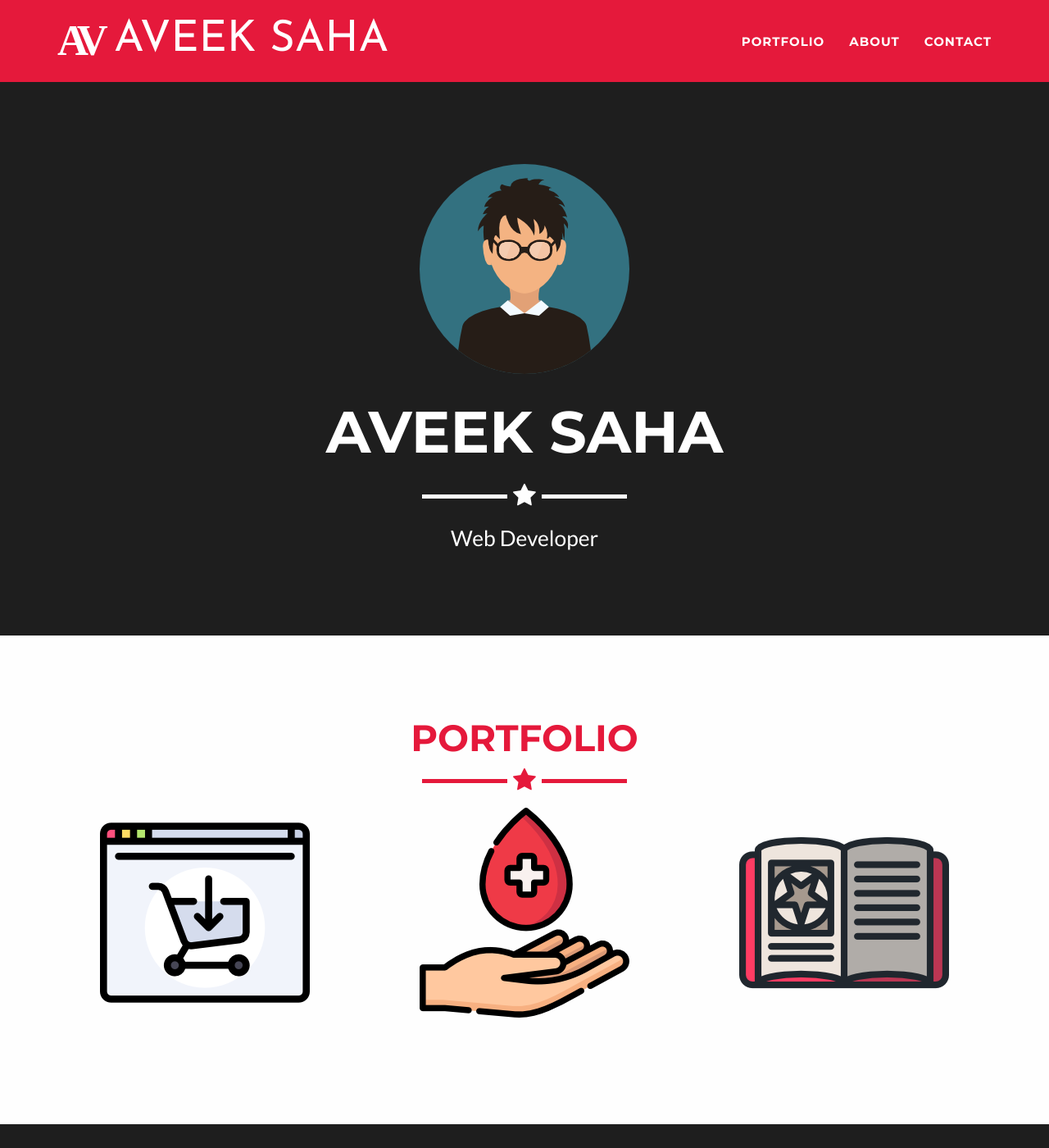
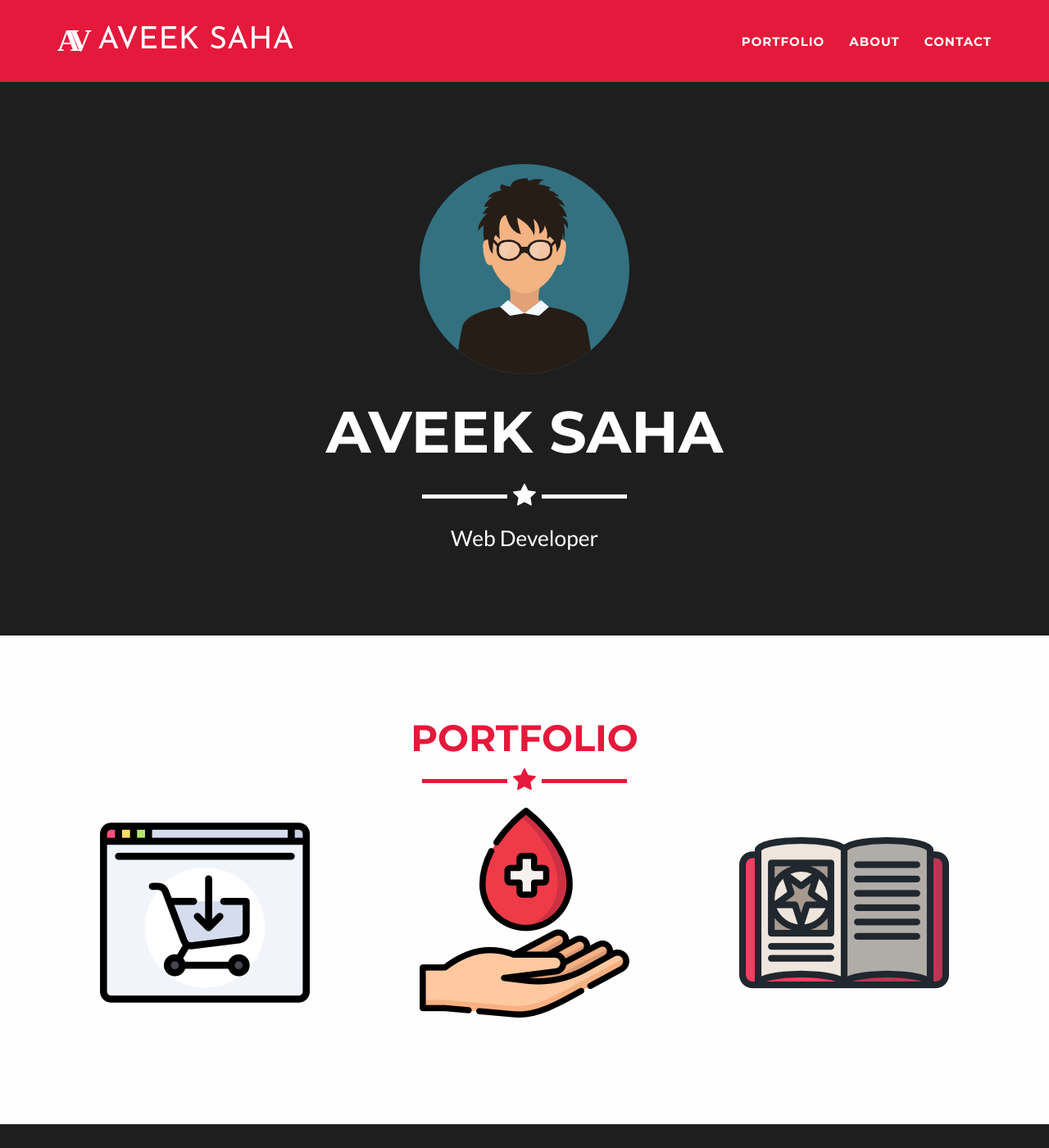
Before and after one commit to Aveek-Saha/Aveek-Saha.github.io, a Jekyll site: the page built from index.html, in a window 1280 px wide and 1400 px high. Shown: the whole window at 82% size. Built offline with Jekyll 4.4.1, drawn with Linux system fonts in a browser that asks for light colours; some web fonts are replaced.

Commit message:
Update main.css

```diff
--- a/_includes/css/main.css
+++ b/_includes/css/main.css
@@ -134,7 +134,7 @@ header .intro-text .skills {
     }
 
     .navbar-fixed-top .navbar-brand {
-        font-size: 3.5em;
+        font-size: 2.5em;
         -webkit-transition: all .3s;
         -moz-transition: all .3s;
         transition: all .3s;
@@ -181,6 +181,7 @@ header .intro-text .skills {
     font-weight: 700;
     margin-left: 25%
 }
+
 .name{
     letter-spacing: 2x;
     font-family: Josefin Sans, cursive;
```
